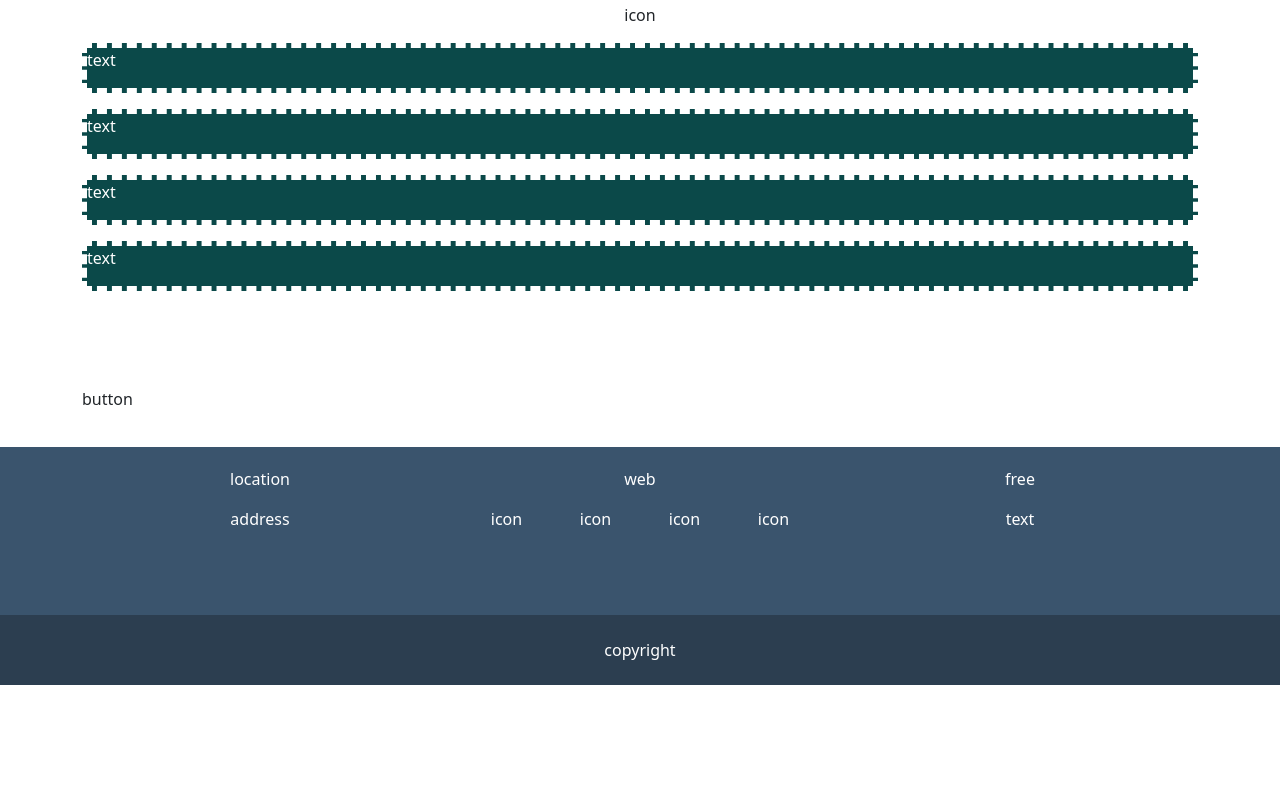
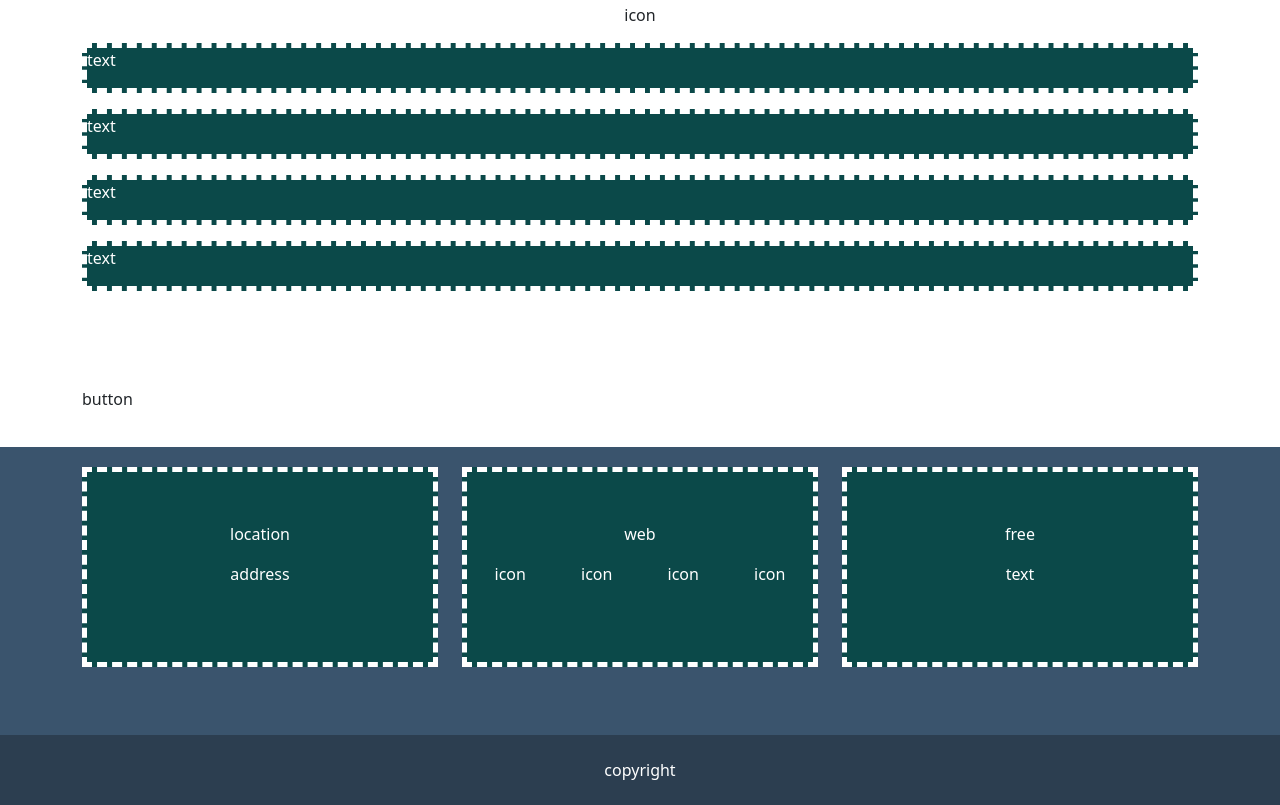
Before and after one commit to GiacomoSeveri/html-css-bootstrap-freelancer, a plain HTML site: page index.html in a window 1280 px wide. Shown: the part 2000-2805 px from the top of the page. Before the commit the page ends 2685 px from the top, so only its background shows below. Drawn offline with nearby package versions, Linux system fonts and the light colour scheme.

Commit message:
fixed location section

```diff
--- a/index.html
+++ b/index.html
@@ -126,10 +126,13 @@
             <div class="container">
                 <div class="row">
                     <div class="col-12 col-md-4 text-center mb-5">
+                        <div class="quad-text">
                             <p>location</p>
                             <p>address</p>
                         </div>
+                    </div>
                     <div class="col-12 col-md-4 text-center mb-5">
+                        <div class="quad-text">
                             <p>web</p>
                             <div class="d-flex justify-content-around align-items-center">
                                 <p>icon</p>
@@ -138,9 +141,12 @@
                                 <p>icon</p>
                             </div>
                         </div>
+                    </div>
                     <div class="col-12 col-md-4 text-center">
+                        <div class="quad-text">
                             <p>free</p>
                             <p>text</p>
+                        </div>
                     </div>
                 </div>
             </div>
```
Lines whose indentation alone changed are shown as unchanged.
